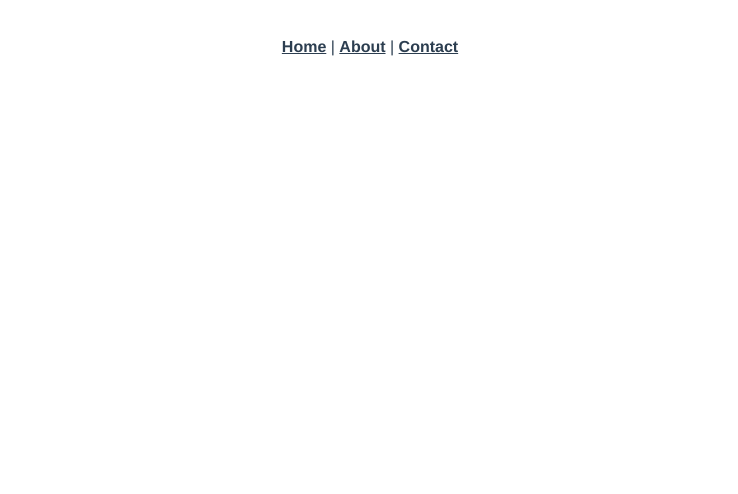
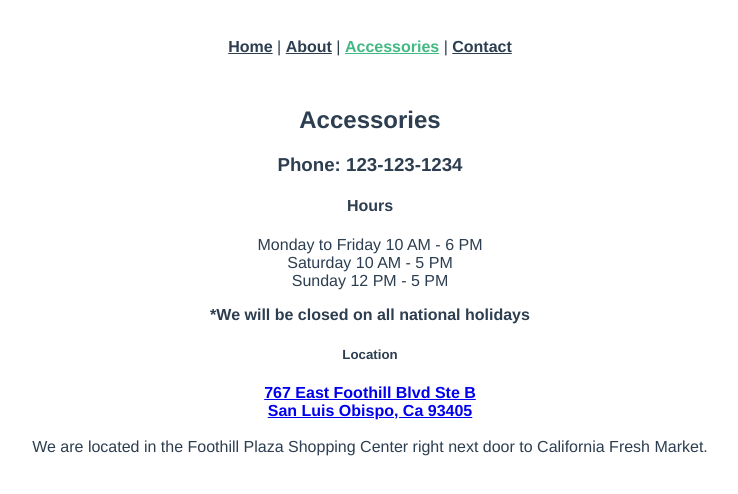
Before and after one commit to joshdebest/Team-Send-It, a Vue app in the folder app/: page /accessories in a window 1280 px wide. Shown: the top 494 px of the page, without its empty margins (270-1008 px from the left). Built offline with nearby package versions, Linux system fonts and the light colour scheme.

Commit message:
accessories

```diff
--- a/app/src/App.vue
+++ b/app/src/App.vue
@@ -3,7 +3,9 @@
     <div id="nav">
       <router-link to="/">Home</router-link> |
       <router-link to="/about">About</router-link>  |
+      <router-link to="/accessories">Accessories</router-link>  |
       <router-link to="/contact">Contact</router-link>
+
     </div>
     <router-view/>
   </div>
--- a/app/src/router.ts
+++ b/app/src/router.ts
@@ -29,5 +29,10 @@ export default new Router({
       // which is lazy-loaded when the route is visited.
       component: () => import(/* webpackChunkName: "contact" */ './views/Contact.vue'),
     },
+    {
+      path: '/accessories',
+      name: 'accessories',
+      component: () => import(/* webpackChunkName: "accessories" */ './views/Accessories.vue'),
+    },
   ],
 });
--- /dev/null
+++ b/app/src/views/Accessories.vue
@@ -0,0 +1,20 @@
+<template>
+  <div class="accessories">
+
+    <h2 class="title">Accessories</h2>
+      <div id="after_submit"></div>
+      <form id="contact_form" action="#" method="POST" enctype="multipart/form-data">
+    </form>
+
+    <h3 class="phone">Phone: 123-123-1234</h3>
+
+    <h4 class="hours" style="white-space: pre-wrap;"><strong>Hours</strong></h4>
+      <p style="white-space: pre-wrap;">Monday to Friday 10 AM - 6 PM<br>Saturday 10 AM - 5 PM<br>Sunday 12 PM - 5 PM</p>
+      <p style="white-space: pre-wrap;"><strong>*We will be closed on all national holidays</strong></p>
+
+    <h5 style="white-space: pre-wrap;"><strong>Location</strong></h5>
+    <p style="white-space: pre-wrap;"><a href="https://www.google.com/maps/place/Foothill+Cyclery/@35.293542,-120.6753547,17z/data=!3m1!4b1!4m5!3m4!1s0x80ecf051fdb9435b:0xb27885a863b62dae!8m2!3d35.293542!4d-120.673166"
+                                         target="_blank"><strong>767 East Foothill Blvd Ste B<br>San Luis Obispo, Ca 93405</strong></a>
+      <br><br>We are located in the Foothill Plaza Shopping Center right next door to California Fresh Market.</p>
+  </div>
+</template>
```
